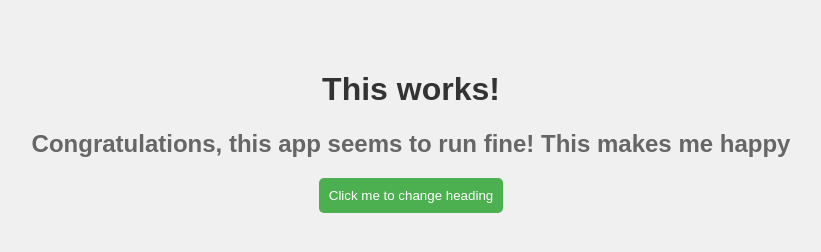
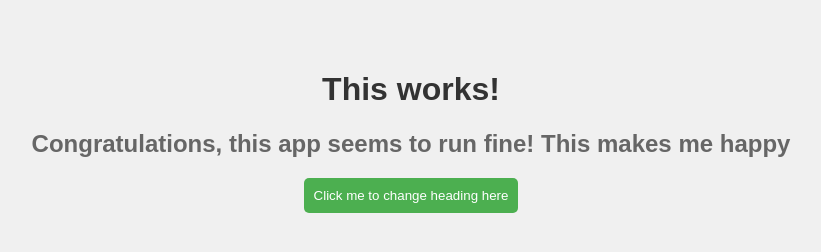
Before and after one commit to EmmanuelOlurinde/nodejs, a website: page views/welcome.html in a window 1280 px wide. Shown: the whole page, without its empty margins (229-1050 px from the left). Drawn offline with Linux system fonts and the light colour scheme; files that its build step writes are made by us from their sources; files whose address does not match are found by name.

Commit message:
adding to the welcome

```diff
--- a/views/welcome.html
+++ b/views/welcome.html
@@ -10,7 +10,7 @@
   <main>
     <h1 id="mainHeading">This works!</h1>
     <h2>Congratulations, this app seems to run fine! This makes me happy</h2>
-    <button onclick="changeHeading()">Click me to change heading</button>
+    <button onclick="changeHeading()">Click me to change heading here</button>
   </main>
   <script src="script.js"></script>
 </body>
```
